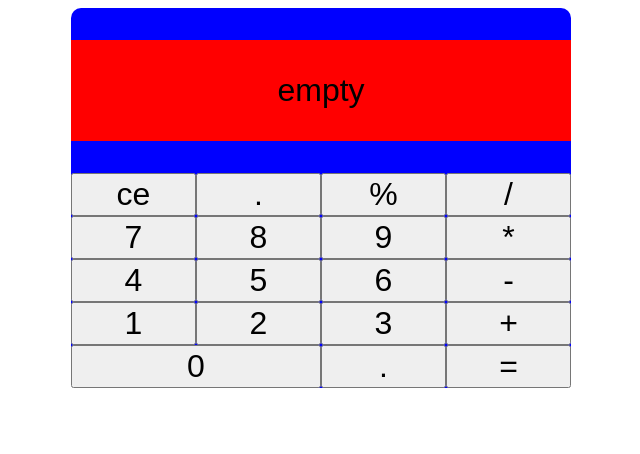
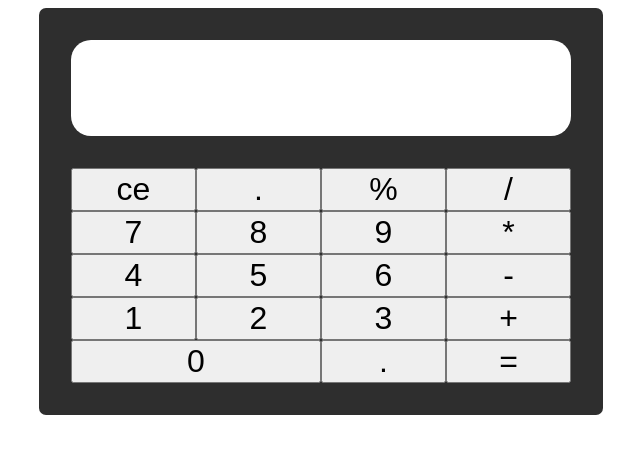
Before and after one commit to lucas-stoltman/JS-Calculator, a plain HTML site: page index.html in a window 1280 px wide. Shown: the whole page, without its empty margins (319-959 px from the left). Drawn offline with Linux system fonts and the light colour scheme.

Commit message:
Improve calculator layout

```diff
--- a/index.html
+++ b/index.html
@@ -5,14 +5,14 @@
     <meta charset="UTF-8">
     <meta http-equiv="X-UA-Compatible" content="IE=edge">
     <meta name="viewport" content="width=device-width, initial-scale=1.0">
-    <title>Document</title>
+    <title>JS-Calc</title>
 
     <link href="styles/style.css" rel="stylesheet">
 </head>
 
 <body>
     <div id="wholeCalc">
-        <p id="output">empty</p>
+        <p id="output"></p>
         <div id="calcButtons">
             <div id="nums">
                 <button id="clear" onclick="clear()">ce</button>
--- a/scripts/script.js
+++ b/scripts/script.js
@@ -1,3 +1,5 @@
+// JS-Calculator created by Lucas Stoltman 2021
+
 let output;
 let numA;
 let numB;
--- a/styles/style.css
+++ b/styles/style.css
@@ -1,18 +1,24 @@
 #wholeCalc {
-    background-color: blue;
     display: flex;
     flex-direction: column;
     max-width: 500px;
     margin: auto;
-    border-radius: 10px;
+    padding: 2em;
+    padding-top: 0;
+    background-color: hsl(0, 0%, 18%);
+    border-radius: 7px;
 }
 
 #output {
+    display: flex;
+    flex-wrap: wrap;
     font-size: 2em;
     font-family: Arial, Helvetica, sans-serif;
-    background-color: red;
+    background-color: white;
     padding: 1em;
     text-align: center;
+    border-radius: 20px;
+    height: 1em;
 }
 
 #calcButtons {
```
